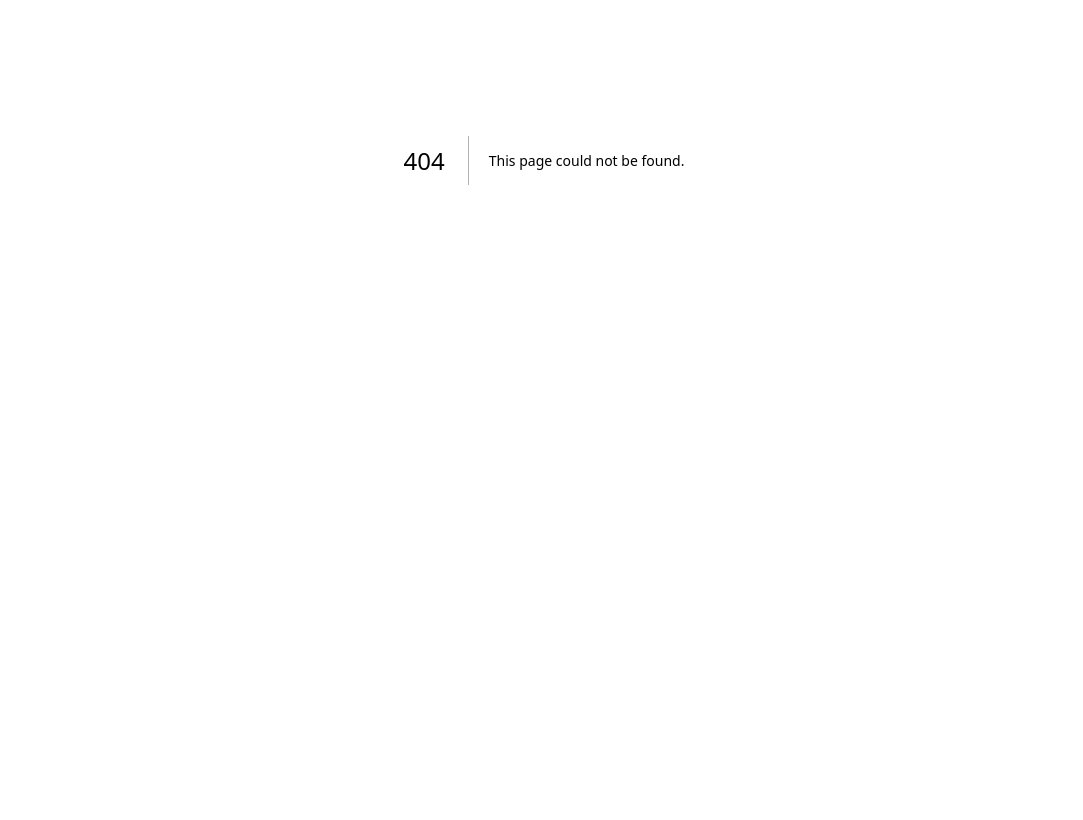
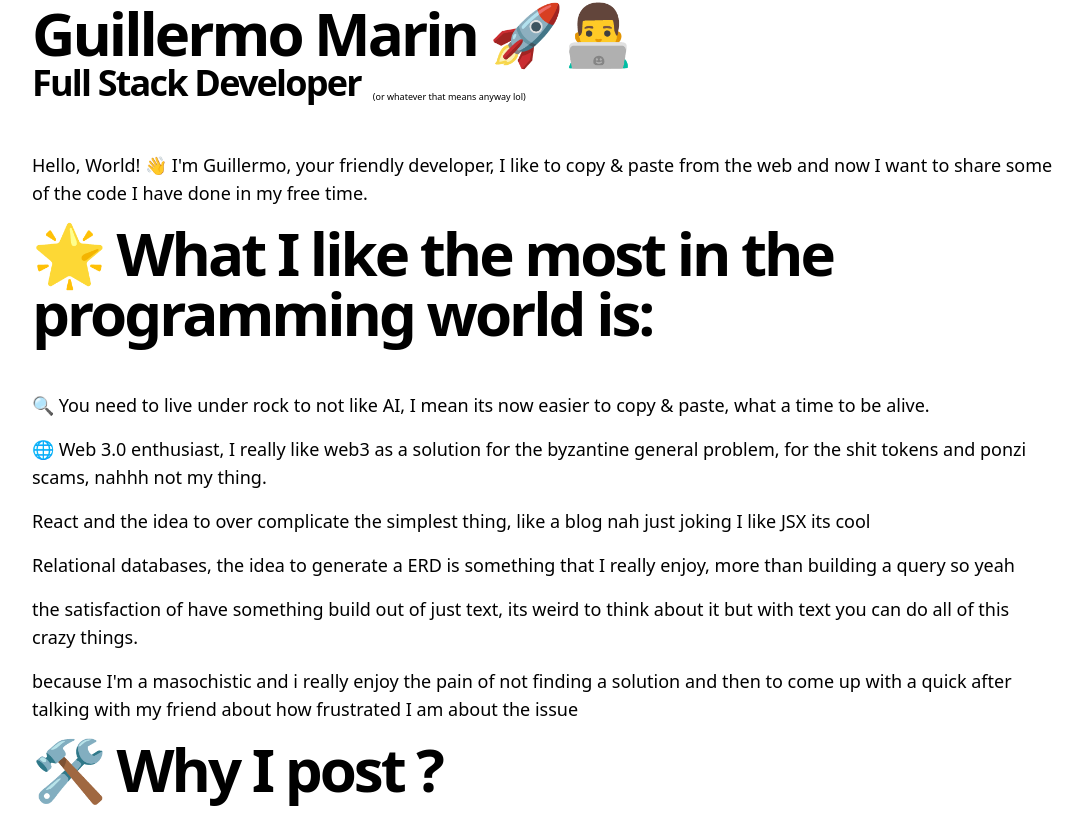
Before and after one commit to guillermoscript/blog, a Next.js app: page /about-me in a window 1280 px wide. Before the commit this address had no page. Shown: the part 240-1060 px from the top of the page, without its empty margins (96-1179 px from the left). Before the commit the page ends 800 px from the top, so only its background shows below. Built offline with nearby package versions, Linux system fonts and the light colour scheme.

Commit message:
Add About Me page

```diff
--- /dev/null
+++ b/pages/about-me.tsx
@@ -0,0 +1,73 @@
+import Head from "next/head";
+import Layout from "../components/blog/layout";
+
+export default function AboutMePage() {
+    return (
+        <Layout>
+            <Head>
+                <title>About Me</title>
+            <meta
+                name="description"
+                content={`A brief introduction to Guillermo Marin.`}
+            />
+            <meta property="og:image" content={'/assets/blog/authors/hackers.jpg'} />
+            </Head>
+            <div
+                className="max-w-2xl mx-auto px-4 sm:px-6 xl:max-w-5xl xl:px-0"
+            >
+                <h1 className="text-6xl md:text-7xl lg:text-8xl font-bold tracking-tighter leading-tight md:leading-none mb-12 text-center md:text-left">About Me</h1>
+                <h2 className="text-2xl md:text-4xl lg:text-6xl font-bold tracking-tighter leading-tight md:leading-none text-center md:text-left"> Guillermo Marin 🚀👨‍💻</h2>
+                <div
+                    className="flex gap-3 items-end "
+                >
+                    <h3
+                        className="text-xl md:text-2xl lg:text-4xl font-bold tracking-tighter leading-tight md:leading-none mb-12 text-center md:text-left"
+                    >
+                        Full Stack Developer
+                    </h3>
+                    <span
+                        className="text-[9px] flex mb-12"
+                    > (or whatever that means anyway lol)</span>
+
+                </div>
+                <p
+                    className="text-lg mb-4"
+                >Hello, World! 👋 I&#39;m Guillermo, your friendly developer, I like to copy &amp; paste from the web and now I want to share some of the code  I have done in my free time.</p>
+                <h2
+                    className="text-2xl md:text-4xl lg:text-6xl font-bold tracking-tighter leading-tight md:leading-none mb-12 text-center md:text-left"
+                >🌟 What I like the most in the programming world is:</h2>
+                <ul
+                    className="text-lg mb-4"
+                >
+                    <li
+                        className="text-lg mb-4"
+                    >🔍 You need to live under rock to not like AI, I mean its now easier to copy & paste, what a time to be alive.</li>
+                    <li
+                        className="text-lg mb-4"
+                    >🌐 Web 3.0 enthusiast, I really like web3 as a solution for the byzantine general problem, for the shit tokens and ponzi scams, nahhh not my thing.</li>
+                    <li
+                        className="text-lg mb-4"
+                    >React and the idea to over complicate the simplest thing, like a blog nah just joking I like JSX its cool</li>
+                    <li
+                        className="text-lg mb-4"
+                    >
+                        Relational databases, the idea to generate a ERD is something that I really enjoy, more than building a query so yeah</li>
+                    <li
+                        className="text-lg mb-4"
+                    >
+                        the satisfaction of have something build out of just text, its weird to think about it but with text you can do all of this crazy things.</li>
+                    <li
+                        className="text-lg mb-4"
+                    >because I'm a masochistic and i really enjoy the pain of not finding a solution and then to come up with a quick after talking with my friend about how frustrated I am about the issue</li>
+                </ul>
+                <h2
+                    className="text-2xl md:text-4xl lg:text-6xl font-bold tracking-tighter leading-tight md:leading-none mb-12 text-center md:text-left"
+                >🛠 Why I post ?</h2>
+                <p
+                    className="text-lg mb-4"
+                >Just to share some of the knowledge i have acquire all this years, I'm grateful that most of the content is for free, and this is a way to give back to anyone that finds useful anything that I share, and if that brings some money {">"}:) im good too hahahaha, but for real if it wasn't for the internet i would be much dumber and I love the idea to give a little back.</p>
+
+            </div>
+        </Layout>
+    )
+}
```
